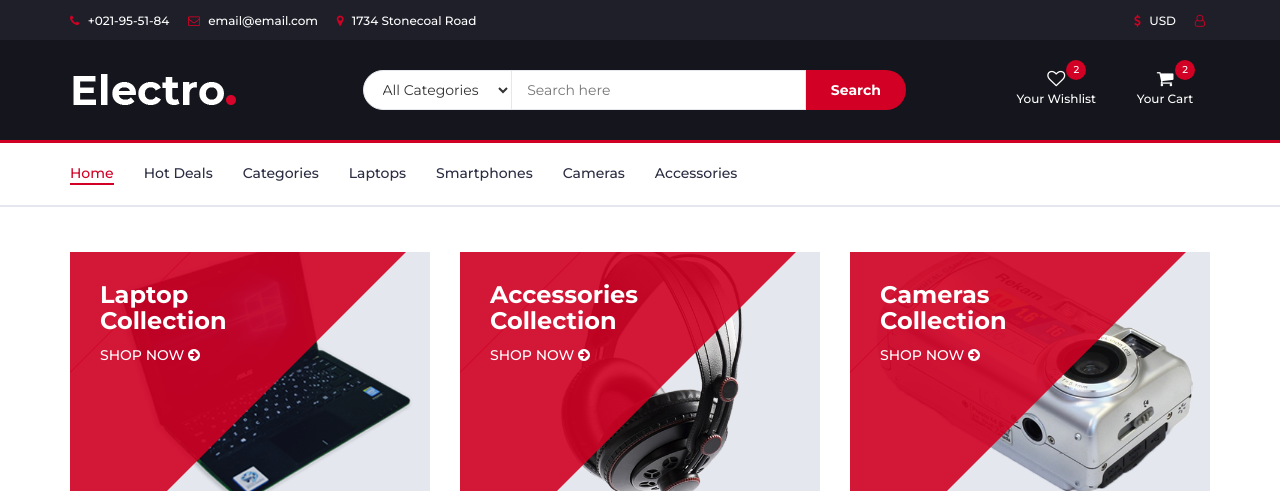
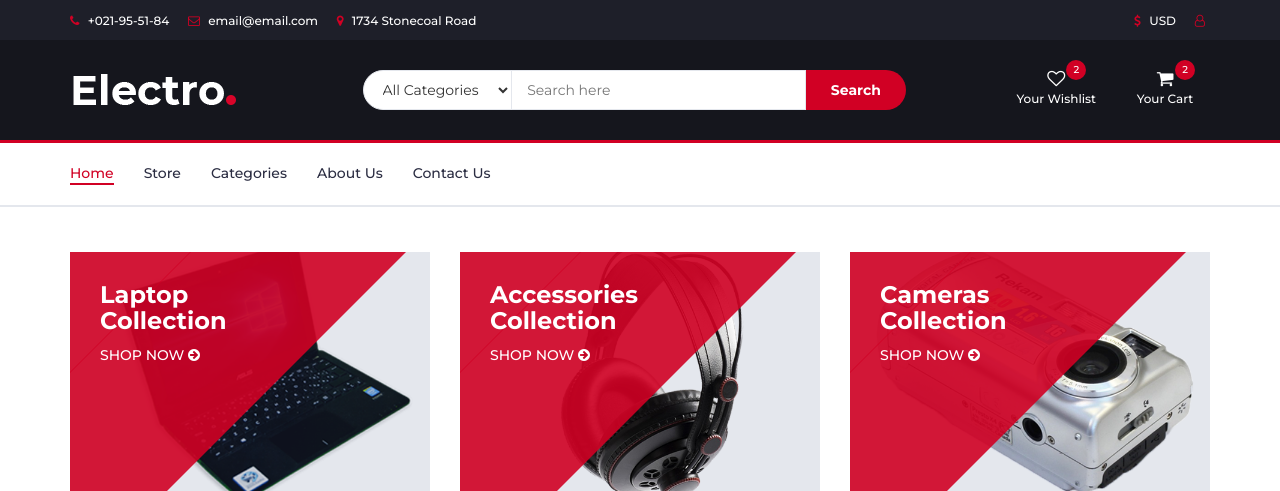
Before and after one commit to mudasir45/Ecome, a Django app: page / in a window 1280 px wide. Shown: the top 491 px of the page. Run offline with Django 4.2, Linux system fonts and the light colour scheme; a user stored in the database is signed in; data comes from the database, SQL or seed files in the repository; both versions use the stored data as it was after the commit; some libraries are stand-ins or nearby versions.

Commit message:
final tuchs

```diff
--- a/ecomPorject/template/base.html
+++ b/ecomPorject/template/base.html
@@ -199,12 +199,10 @@
 					<!-- NAV -->
 					<ul class="main-nav nav navbar-nav">
 						<li class="active"><a href="#">Home</a></li>
-						<li><a href="#">Hot Deals</a></li>
-						<li><a href="#">Categories</a></li>
-						<li><a href="#">Laptops</a></li>
-						<li><a href="#">Smartphones</a></li>
-						<li><a href="#">Cameras</a></li>
-						<li><a href="#">Accessories</a></li>
+						<li><a href="{% url 'shop' %}">Store</a></li>
+						<li><a href="{% url 'shop' %}">Categories</a></li>
+						<li><a href="#">About Us</a></li>
+						<li><a href="#">Contact Us</a></li>
 					</ul>
 					<!-- /NAV -->
 				</div>
--- a/ecomPorject/template/index.html
+++ b/ecomPorject/template/index.html
@@ -132,7 +132,7 @@
 												{% endif %}
 												"><i class="fa fa-shopping-cart"></i>
 												{% if product.id|checkAdToCart:request.user.id %}
-													in cart
+												Remove from Cart
 												{% else %}
 													add to cart
 												{% endif %}
--- a/ecomPorject/template/store.html
+++ b/ecomPorject/template/store.html
@@ -142,7 +142,7 @@
 										{% endif %}
 										"><i class="fa fa-shopping-cart"></i>
 										{% if product.id|checkAdToCart:request.user.id %}
-											in cart
+										Remove from Cart
 										{% else %}
 											add to cart
 										{% endif %}
```
Also changed, not shown: ecomPorject/db.sqlite3.
